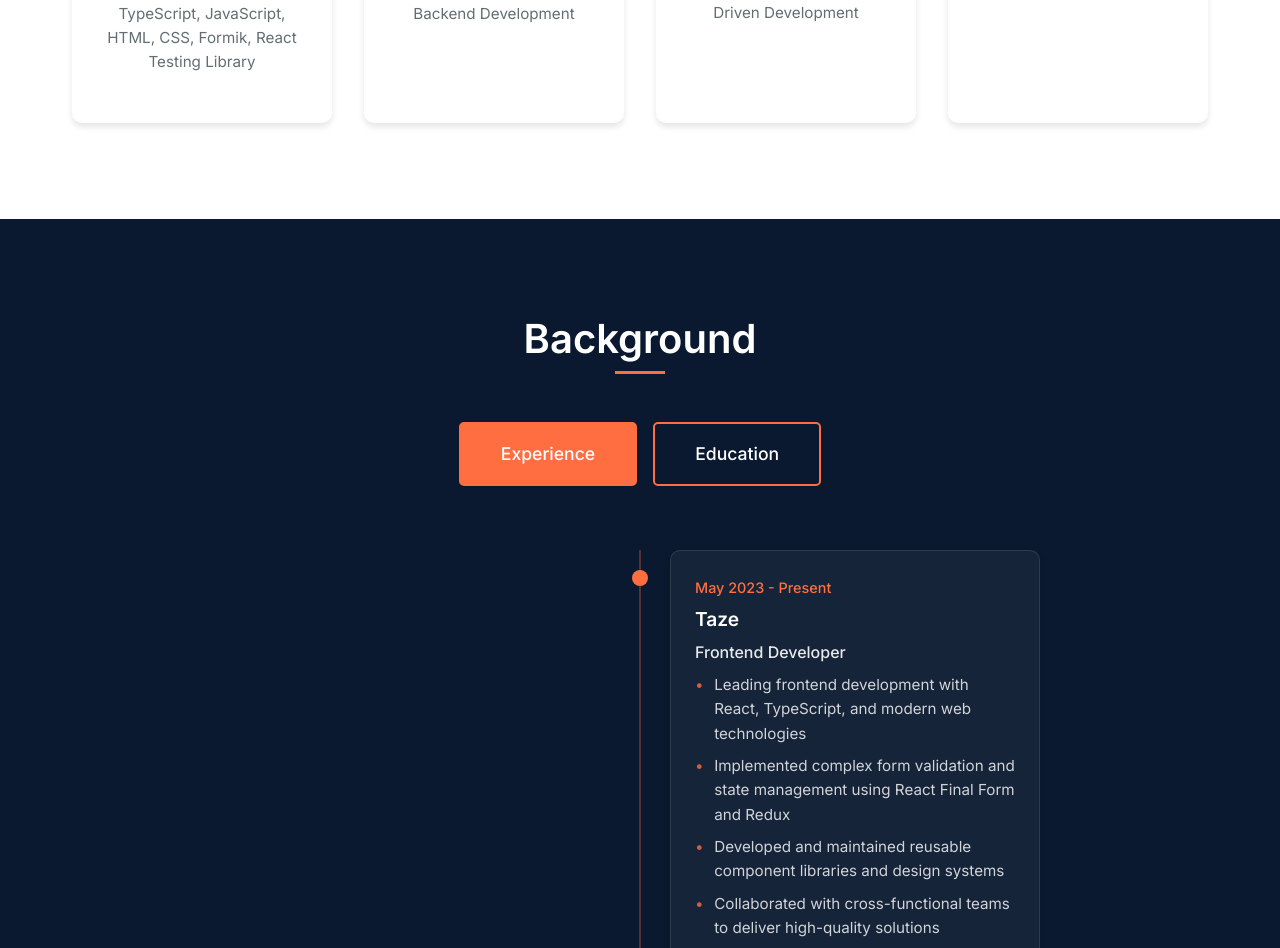
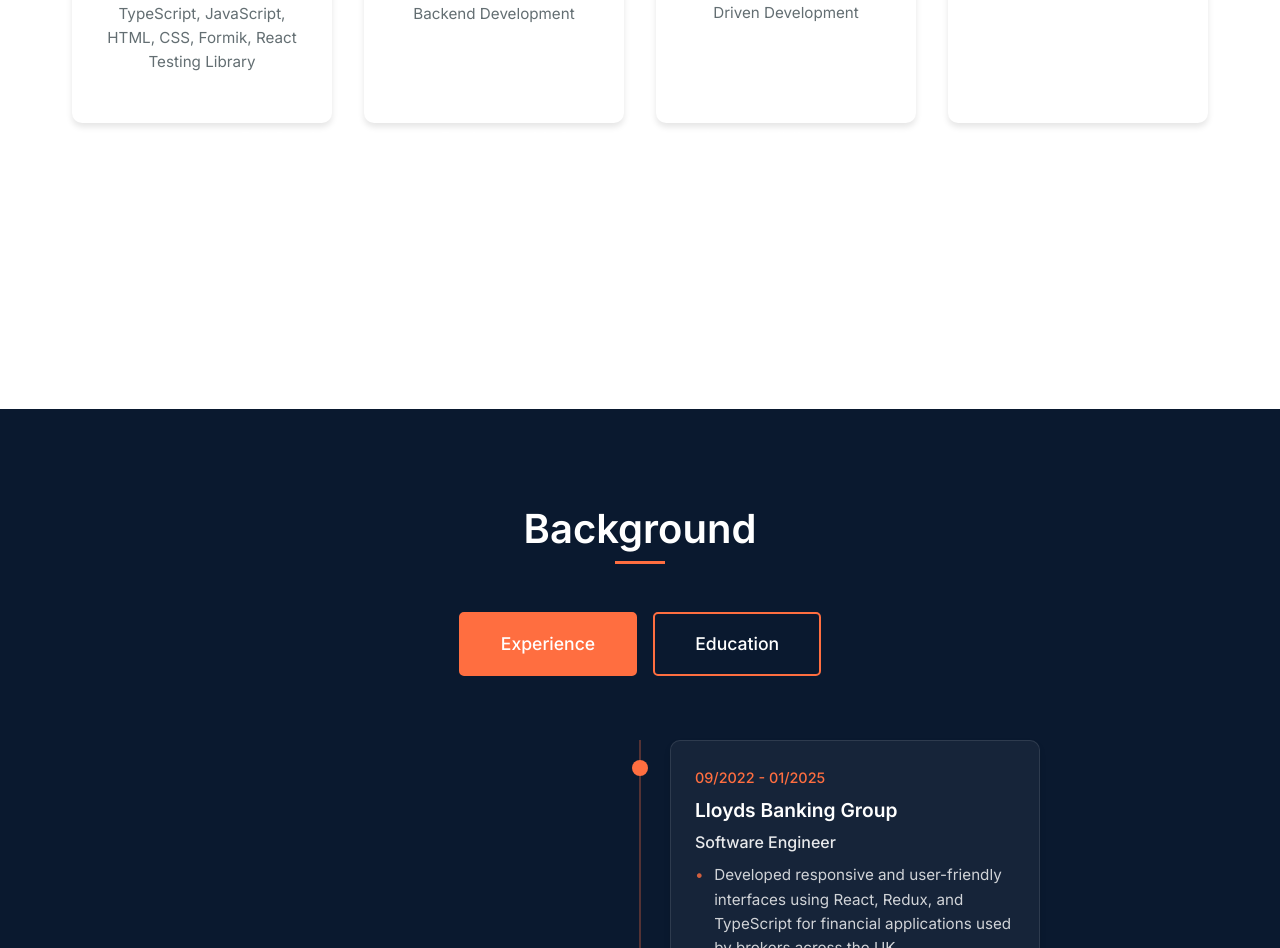
Before and after one commit to MohammedAlhawamdeh/portfolio, a React (Vite) app: page / in a window 1280 px wide. Shown: the part 1744-2692 px from the top of the page. Built offline with nearby package versions, Linux system fonts and the light colour scheme.

Commit message:
changed content

```diff
--- a/src/components/About/About.tsx
+++ b/src/components/About/About.tsx
@@ -1,7 +1,7 @@
-import styled from 'styled-components';
-import { motion } from 'framer-motion';
-import * as FaIcons from 'react-icons/fa';
-import { SectionTitle } from '../../styles/SharedStyles';
+import styled from "styled-components";
+import { motion } from "framer-motion";
+import * as FaIcons from "react-icons/fa";
+import { SectionTitle } from "../../styles/SharedStyles";
 
 const Section = styled.section`
   padding: 6rem 0;
@@ -54,7 +54,7 @@ const ImageBlock = styled(motion.div)`
   }
 
   &::before {
-    content: '';
+    content: "";
     position: absolute;
     top: 20px;
     right: 20px;
@@ -121,53 +121,76 @@ const SkillCard = styled(motion.div)`
 
 const skillsData = [
   {
-    id: '1',
+    id: "1",
     icon: <FaIcons.FaCode />,
-    title: 'Frontend Technologies',
-    desc: 'React, React Hooks, React Final Forms, Redux, TypeScript, JavaScript, HTML, CSS, Formik, React Testing Library'
+    title: "Frontend Technologies",
+    desc: "React, React Hooks, React Final Forms, Redux, TypeScript, JavaScript, HTML, CSS, Formik, React Testing Library",
   },
   {
-    id: '2',
+    id: "2",
     icon: <FaIcons.FaServer />,
-    title: 'Backend Technologies',
-    desc: 'Node.js, Express, MongoDB, RESTful API, Backend Development'
+    title: "Backend Technologies",
+    desc: "Node.js, Express, MongoDB, RESTful API, Backend Development",
   },
   {
-    id: '3',
+    id: "3",
     icon: <FaIcons.FaCheck />,
-    title: 'Testing & Quality',
-    desc: 'Jest, Playwright, Selenium, Cucumber, Integration Testing, Unit Testing, Test Driven Development'
+    title: "Testing & Quality",
+    desc: "Jest, Playwright, Selenium, Cucumber, Integration Testing, Unit Testing, Test Driven Development",
   },
   {
-    id: '4',
+    id: "4",
     icon: <FaIcons.FaTools />,
-    title: 'Development Tools',
-    desc: 'Git/Github, Azure DevOps, CI/CD, Agile/Scrum, Adobe Analytics, Debugging'
-  }
+    title: "Development Tools",
+    desc: "Git/Github, Azure DevOps, CI/CD, Agile/Scrum, Adobe Analytics, Debugging",
+  },
 ];
 
 const fadeIn = {
   initial: { opacity: 0, y: 20 },
   whileInView: { opacity: 1, y: 0 },
   viewport: { once: true },
-  transition: { duration: 0.5 }
+  transition: { duration: 0.5 },
 };
+
+const AboutContainer = styled.div`
+  max-width: 800px;
+  margin: 0 auto;
+`;
+
+const BioText = styled.p`
+  color: var(--text-light);
+  font-size: 1.1rem;
+  line-height: 1.8;
+  margin-bottom: 2rem;
+`;
 
 const About = () => {
   return (
     <Section id="about">
       <Container>
-        <SectionTitle
-          as={motion.h2}
-          {...fadeIn}
-        >
+        <SectionTitle as={motion.h2} {...fadeIn}>
           About Me
         </SectionTitle>
         <Content>
           <TextBlock {...fadeIn}>
-            <Text>Frontend Development Engineer with 3+ years of experience building responsive web applications using JavaScript/TypeScript, React, and modern frontend frameworks. Proven track record of translating UI/UX designs into intuitive user interfaces.</Text>
-            <Text>Experienced in Agile methodologies with a strong focus on code quality, testing, and cross-functional collaboration. Skilled in developing financial applications and implementing complex form validation and state management solutions.</Text>
-            <Text>Currently based in Turkey, I'm passionate about creating efficient and user-friendly web experiences that solve real business problems.</Text>
+            <Text>
+              Frontend Development Engineer with 3+ years of experience building
+              responsive web applications using JavaScript/TypeScript, React,
+              and modern frontend frameworks. Proven track record of translating
+              UI/UX designs into intuitive user interfaces.
+            </Text>
+            <Text>
+              Experienced in Agile methodologies with a strong focus on code
+              quality, testing, and cross-functional collaboration. Skilled in
+              developing financial applications and implementing complex form
+              validation and state management solutions.
+            </Text>
+            <Text>
+              Currently based in Turkey, I'm passionate about creating efficient
+              and user-friendly web experiences that solve real business
+              problems.
+            </Text>
           </TextBlock>
           <ImageBlock {...fadeIn}>
             <img src="/profile_picture.jpg" alt="Profile" />
@@ -191,6 +214,16 @@ const About = () => {
             ))}
           </SkillsGrid>
         </SkillsSection>
+        <AboutContainer>
+          <BioText>
+            Full Stack Development Engineer with 3+ years of experience building
+            responsive web applications using JavaScript/TypeScript, React, and
+            modern frontend frameworks. Proven track record of translating UI/UX
+            designs into intuitive user interfaces and implementing complex
+            business logic. Experienced in Agile methodologies with a strong
+            focus on code quality, testing, and cross-functional collaboration.
+          </BioText>
+        </AboutContainer>
       </Container>
     </Section>
   );
--- a/src/components/Education/Education.tsx
+++ b/src/components/Education/Education.tsx
@@ -1,4 +1,4 @@
-import styled from 'styled-components';
+import styled from "styled-components";
 
 const Timeline = styled.div`
   max-width: 800px;
@@ -6,7 +6,7 @@ const Timeline = styled.div`
   position: relative;
 
   &::before {
-    content: '';
+    content: "";
     position: absolute;
     left: 50%;
     transform: translateX(-50%);
@@ -38,7 +38,7 @@ const TimelineItem = styled.div`
   }
 
   &::before {
-    content: '';
+    content: "";
     position: absolute;
     right: -8px;
     top: 20px;
@@ -117,18 +117,18 @@ const Description = styled.p`
 const education = [
   {
     id: 1,
-    date: '2019 - 2020',
-    institution: 'Abdul Aziz Al Ghurair School of Advanced Computing (ASAC)',
-    degree: 'Advanced Software Development in Full-Stack JavaScript',
-    description: 'Intensive bootcamp focused on modern web development technologies and practices.'
+    date: "11/2019 - 04/2020",
+    institution: "Luminus Technical University College",
+    degree: "Advanced Software Development",
+    description: "Certified full stack developer (900 hours - 8 months)",
   },
   {
     id: 2,
-    date: '2015 - 2019',
-    institution: 'Al-Balqa Applied University',
-    degree: 'Bachelor of Science in Software Engineering',
-    description: 'Focus on software engineering principles, algorithms, and system design.'
-  }
+    date: "09/2011 - 01/2016",
+    institution: "Tafila Technical University",
+    degree: "Bachelor Degree in Civil Engineering",
+    description: "Focus on engineering principles and technical applications",
+  },
 ];
 
 const Education = () => {
--- a/src/components/Experience/Experience.tsx
+++ b/src/components/Experience/Experience.tsx
@@ -1,4 +1,4 @@
-import styled from 'styled-components';
+import styled from "styled-components";
 
 const Timeline = styled.div`
   max-width: 800px;
@@ -6,7 +6,7 @@ const Timeline = styled.div`
   position: relative;
 
   &::before {
-    content: '';
+    content: "";
     position: absolute;
     left: 50%;
     transform: translateX(-50%);
@@ -38,7 +38,7 @@ const TimelineItem = styled.div`
   }
 
   &::before {
-    content: '';
+    content: "";
     position: absolute;
     right: -8px;
     top: 20px;
@@ -122,7 +122,7 @@ const Description = styled.ul`
     position: relative;
 
     &::before {
-      content: '•';
+      content: "•";
       position: absolute;
       left: 0;
       color: var(--accent);
@@ -133,40 +133,42 @@ const Description = styled.ul`
 const experience = [
   {
     id: 1,
-    company: "Taze",
-    role: "Frontend Developer",
-    date: "May 2023 - Present",
+    company: "Lloyds Banking Group",
+    role: "Software Engineer",
+    date: "09/2022 - 01/2025",
+    location: "Halifax, United Kingdom",
     description: [
-      "Leading frontend development with React, TypeScript, and modern web technologies",
-      "Implemented complex form validation and state management using React Final Form and Redux",
-      "Developed and maintained reusable component libraries and design systems",
-      "Collaborated with cross-functional teams to deliver high-quality solutions"
-    ]
+      "Developed responsive and user-friendly interfaces using React, Redux, and TypeScript for financial applications used by brokers across the UK",
+      "Implemented complex form validation and state management using Formik and Redux, ensuring data integrity and a smooth user experience",
+      "Translated UI designs into functional components, collaborating closely with designers to bridge the gap between design and implementation",
+      "Established comprehensive testing strategies with Jest and React Testing Library for unit tests, and Selenium/Playwright for integration testing",
+    ],
   },
   {
     id: 2,
-    company: "Kaizen Softworks",
-    role: "Frontend Developer",
-    date: "Nov 2021 - May 2023",
+    company: "AND DIGITAL",
+    role: "Associate Product Developer",
+    date: "03/2022 - 01/2025",
+    location: "Halifax, United Kingdom",
     description: [
-      "Built responsive web applications using React and modern JavaScript features",
-      "Implemented test-driven development practices using Jest and React Testing Library",
-      "Utilized Azure DevOps for CI/CD pipeline management and agile development",
-      "Integrated Adobe Analytics for tracking and improving user engagement"
-    ]
+      "Developed the Health Check feature, enabling club executives to view health metrics for client engagements",
+      "Participated in Agile ceremonies and regularly demonstrated completed work to stakeholders",
+      "Proactively expanded technical capabilities by taking on challenging work outside my comfort zone",
+      "Conducted user research and created tailored documentation for presentation to stakeholders",
+    ],
   },
   {
     id: 3,
-    company: "ASAC",
-    role: "Teaching Assistant",
-    date: "Jan 2021 - Oct 2021",
+    company: "Luminus Technical University College",
+    role: "Junior Software Developer",
+    date: "05/2020 - 11/2020",
+    location: "Amman, Jordan",
     description: [
-      "Assisted students in learning full-stack JavaScript development",
-      "Conducted code reviews and provided technical mentorship",
-      "Created and maintained educational materials and coding exercises",
-      "Facilitated pair programming sessions and technical workshops"
-    ]
-  }
+      "Integrated Zoom APIs with the university's Content Management System",
+      "Developed frontend components for data visualization",
+      "Mentored students as a teaching assistant, helping them understand web development fundamentals",
+    ],
+  },
 ];
 
 const Experience = () => {
--- a/src/components/Header/Hero.tsx
+++ b/src/components/Header/Hero.tsx
@@ -1,5 +1,5 @@
-import styled from 'styled-components';
-import { motion } from 'framer-motion';
+import styled from "styled-components";
+import { motion } from "framer-motion";
 
 const HeroSection = styled.section`
   min-height: calc(100vh - 70px);
@@ -11,7 +11,7 @@ const HeroSection = styled.section`
   color: var(--text-light);
 
   &::after {
-    content: '';
+    content: "";
     position: absolute;
     bottom: 0;
     left: 0;
@@ -124,15 +124,16 @@ const Hero = () => {
             animate={{ opacity: 1, y: 0 }}
             transition={{ duration: 0.5, delay: 0.1 }}
           >
-            Frontend Developer
+            Full Stack Developer
           </Subtitle>
           <Description
             initial={{ opacity: 0, y: 20 }}
             animate={{ opacity: 1, y: 0 }}
             transition={{ duration: 0.5, delay: 0.2 }}
           >
-            I build responsive and user-friendly web applications with modern technologies.
-            Passionate about creating seamless user experiences and solving complex problems.
+            I build responsive and user-friendly web applications with modern
+            technologies. Passionate about creating seamless user experiences
+            and solving complex problems.
           </Description>
           <ButtonGroup
             initial={{ opacity: 0, y: 20 }}
```
